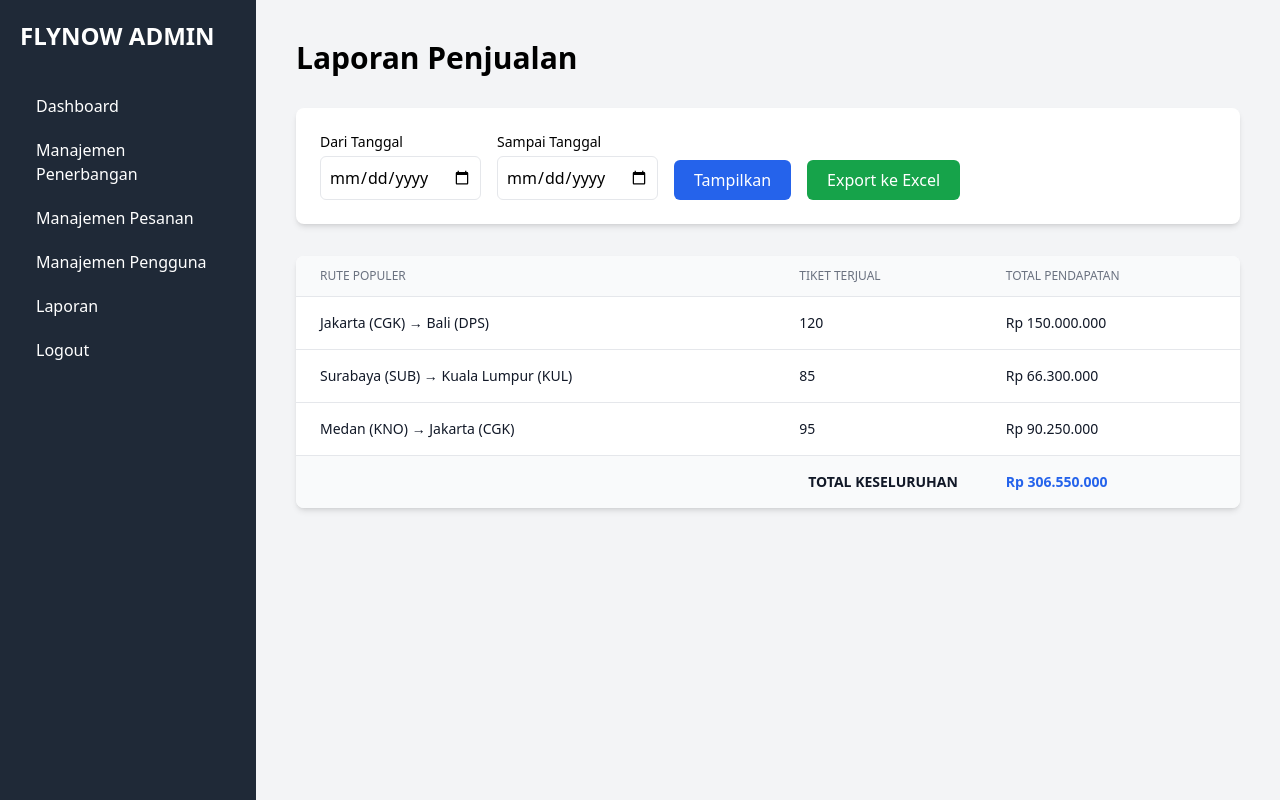
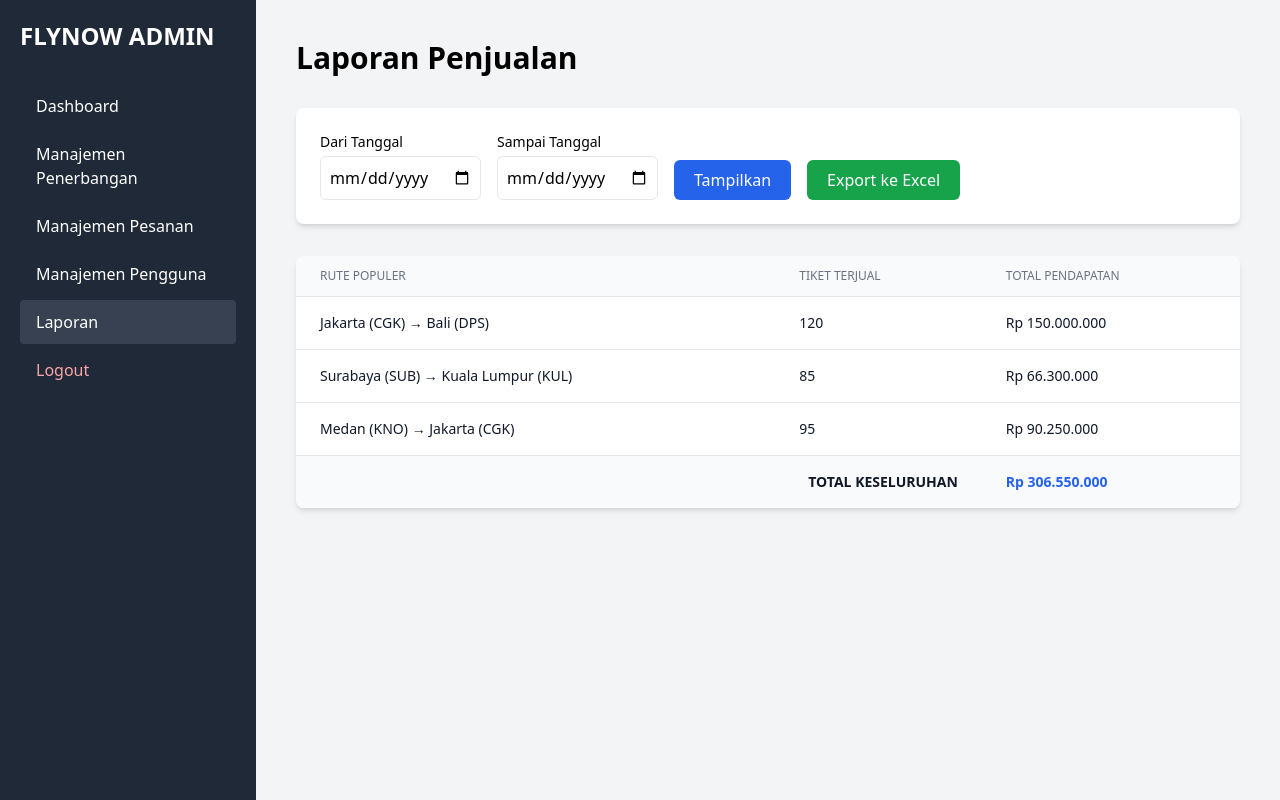
Before and after one commit to JesManda313/projekCloudComputing, a PHP site: page /admin/laporan.php in a window 1280 px wide. Run offline with PHP 8.4, Linux system fonts and the light colour scheme; the visitor is signed in with stand-in values (Sample User, id 1); some libraries are stand-ins or nearby versions.

Commit message:
sidebar penanda page dibuka

```diff
--- a/akun_saya.php
+++ b/akun_saya.php
@@ -77,9 +77,9 @@ $phone = $data_user['phone'] ?? "";
         <div class="md:col-span-1">
             <div class="bg-white p-6 rounded-lg shadow-md">
                 <ul class="space-y-1">
-                    <li><a href="#" class="block px-4 py-2 bg-blue-100 text-blue-700 font-semibold rounded-md">Edit Profile</a></li>
+                    <li><a href="akun_saya.php" class="block px-4 py-2 bg-blue-100 text-blue-700 font-semibold rounded-md">Edit Profile</a></li>
                     <li><a href="reset_pass.php" class="block px-4 py-2 text-gray-600 hover:bg-gray-100 rounded-md">Change Password</a></li>
-                    <li><a href="logout.php" class="block px-4 py-2 text-red-600 hover:bg-red-50 rounded-md">Logout</a></li>
+                    <li><a href="backend/logout.php" class="block px-4 py-2 text-red-600 hover:bg-red-50 rounded-md">Logout</a></li>
                 </ul>
             </div>
         </div>
--- a/layouts/admin_sidebar.php
+++ b/layouts/admin_sidebar.php
@@ -1,12 +1,50 @@
-<aside class="w-64 bg-gray-800 text-white p-5">
+<?php
+// Deteksi halaman aktif
+$current_page = basename($_SERVER['PHP_SELF']);
+
+if ($current_page === "index.php") {
+    $current_page = "dashboard.php";
+}
+?>
+
+<aside class="w-64 bg-gray-800 text-white p-5 min-h-screen">
     <div class="text-2xl font-bold mb-8">FLYNOW ADMIN</div>
-    <nav>
-        <a href="dashboard.php" class="block py-2.5 px-4 rounded transition duration-200 hover:bg-gray-700">Dashboard</a>
-        <a href="penerbangan.php" class="block py-2.5 px-4 rounded transition duration-200 hover:bg-gray-700">Manajemen Penerbangan</a>
-        <a href="pesanan.php" class="block py-2.5 px-4 rounded transition duration-200 hover:bg-gray-700">Manajemen Pesanan</a>
-        <a href="pengguna.php" class="block py-2.5 px-4 rounded transition duration-200 hover:bg-gray-700">Manajemen Pengguna</a>
-        <a href="laporan.php" class="block py-2.5 px-4 rounded transition duration-200 hover:bg-gray-700">Laporan</a>
+    <nav class="space-y-1">
 
-        <a href="../backend/logout.php" class="block py-2.5 px-4 rounded transition duration-200 hover:bg-gray-700">Logout</a>
+        <a href="dashboard.php"
+           class="block py-2.5 px-4 rounded transition duration-200 hover:bg-gray-700
+           <?php echo ($current_page === 'dashboard.php') ? 'bg-gray-700' : ''; ?>">
+           Dashboard
+        </a>
+
+        <a href="penerbangan.php"
+           class="block py-2.5 px-4 rounded transition duration-200 hover:bg-gray-700
+           <?php echo ($current_page === 'penerbangan.php') ? 'bg-gray-700' : ''; ?>">
+           Manajemen Penerbangan
+        </a>
+
+        <a href="pesanan.php"
+           class="block py-2.5 px-4 rounded transition duration-200 hover:bg-gray-700
+           <?php echo ($current_page === 'pesanan.php') ? 'bg-gray-700' : ''; ?>">
+           Manajemen Pesanan
+        </a>
+
+        <a href="pengguna.php"
+           class="block py-2.5 px-4 rounded transition duration-200 hover:bg-gray-700
+           <?php echo ($current_page === 'pengguna.php') ? 'bg-gray-700' : ''; ?>">
+           Manajemen Pengguna
+        </a>
+
+        <a href="laporan.php"
+           class="block py-2.5 px-4 rounded transition duration-200 hover:bg-gray-700
+           <?php echo ($current_page === 'laporan.php') ? 'bg-gray-700' : ''; ?>">
+           Laporan
+        </a>
+
+        <a href="../backend/logout.php"
+           class="text-red-300 block py-2.5 px-4 rounded transition duration-200 hover:bg-red-900">
+           Logout
+        </a>
+
     </nav>
 </aside>
--- a/layouts/header.php
+++ b/layouts/header.php
@@ -24,9 +24,9 @@ if(isset($_SESSION['id_user'])){
             <a href="index.php" class="text-2xl font-bold text-blue-600">FLYNOW</a>
             <div class="space-x-4 flex items-center">
                 <a href="index.php" class="text-gray-600 hover:text-blue-600">Home</a>
-                <a href="pesanan_saya.php" class="text-gray-600 hover:text-blue-600">Pesanan Saya</a>
 
                 <?php if ($is_logged_in): ?>
+                    <a href="pesanan_saya.php" class="text-gray-600 hover:text-blue-600">Pesanan Saya</a>
                     <a href="akun_saya.php" class="text-gray-600 hover:text-blue-600">
                         Akun Saya (<?php echo $user_name; ?>)
                     </a>
--- a/reset_pass.php
+++ b/reset_pass.php
@@ -93,7 +93,7 @@ if ($_SERVER['REQUEST_METHOD'] === 'POST') {
                 <ul class="space-y-1">
                     <li><a href="akun_saya.php" class="block px-4 py-2 text-gray-600 hover:bg-gray-100 rounded-md">Edit Profile</a></li>
                     <li><a href="reset_pass.php" class="block px-4 py-2 bg-blue-100 text-blue-700 font-semibold rounded-md">Change Password</a></li>
-                    <li><a href="logout.php" class="block px-4 py-2 text-red-600 hover:bg-red-50 rounded-md">Logout</a></li>
+                    <li><a href="backend/logout.php" class="block px-4 py-2 text-red-600 hover:bg-red-50 rounded-md">Logout</a></li>
                 </ul>
             </div>
         </div>
```
